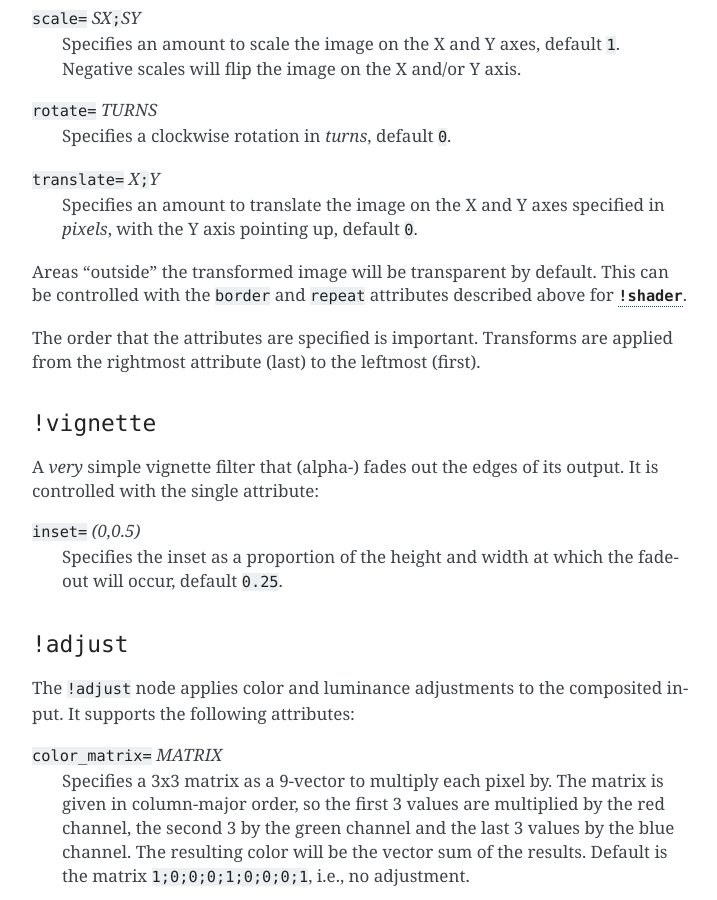
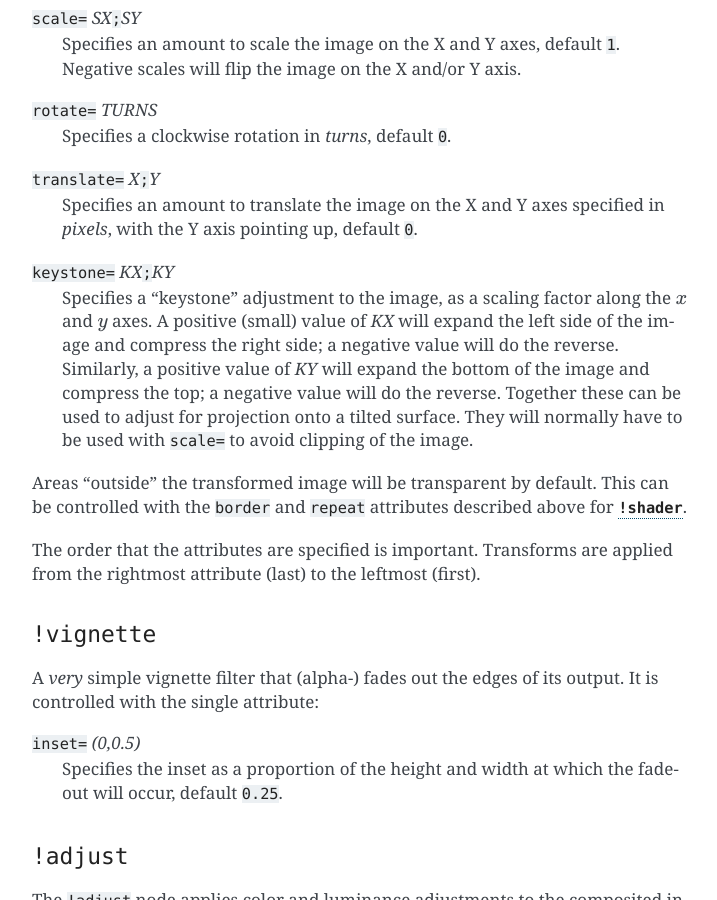
Before and after one commit to jonathanhogg/flitter, a Sphinx documentation site: the page built from docs/shaders.md, in a window 1280 px wide and 900 px high, scrolled down 6487 px. Shown: the whole window, without its empty margins (388-1105 px from the left). Built offline with Sphinx 7.4.7, drawn with Linux system fonts in a browser that asks for light colours.

Commit message:
New keystone transform

```diff
--- a/docs/shaders.md
+++ b/docs/shaders.md
@@ -273,6 +273,15 @@ Negative scales will flip the image on the X and/or Y axis.
 : Specifies an amount to translate the image on the X and Y axes specified in
 *pixels*, with the Y axis pointing up, default `0`.
 
+`keystone=` *KX*`;`*KY*
+: Specifies a "keystone" adjustment to the image, as a scaling factor along the
+$x$ and $y$ axes. A positive (small) value of *KX* will expand the left side of
+the image and compress the right side; a negative value will do the reverse.
+Similarly, a positive value of *KY* will expand the bottom of the image and
+compress the top; a negative value will do the reverse. Together these can be
+used to adjust for projection onto a tilted surface. They will normally have to
+be used with `scale=` to avoid clipping of the image.
+
 Areas "outside" the transformed image will be transparent by default. This can
 be controlled with the `border` and `repeat` attributes described above for
 [`!shader`](#shader).
```
Also changed, not shown: 2 other files.
